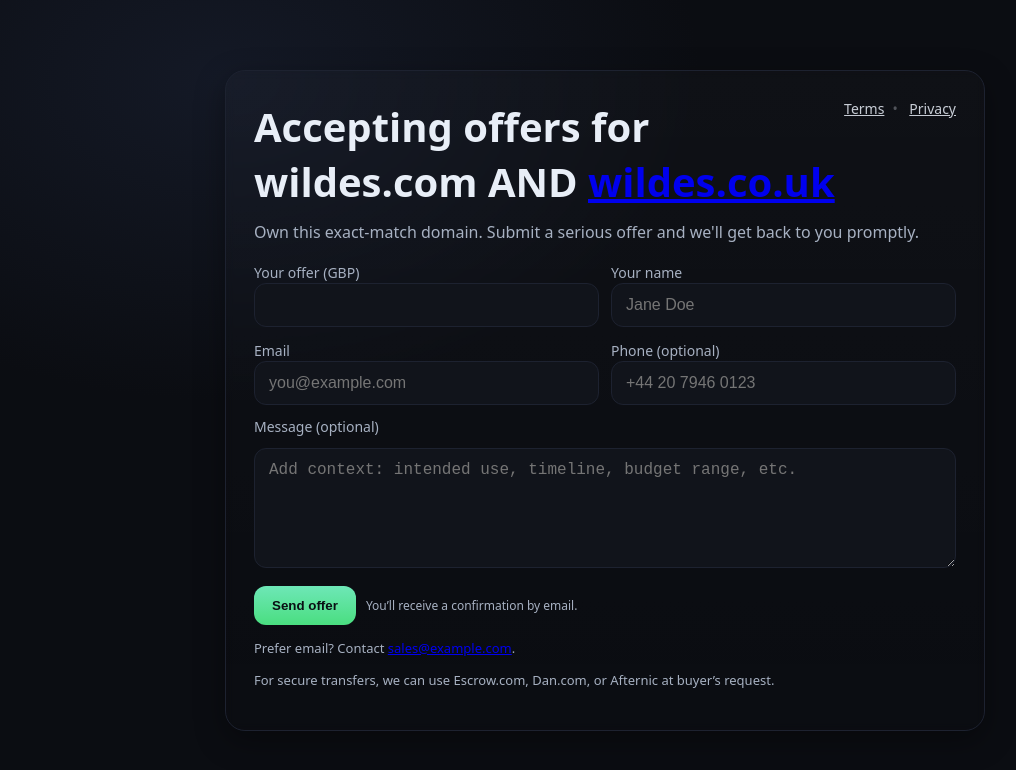
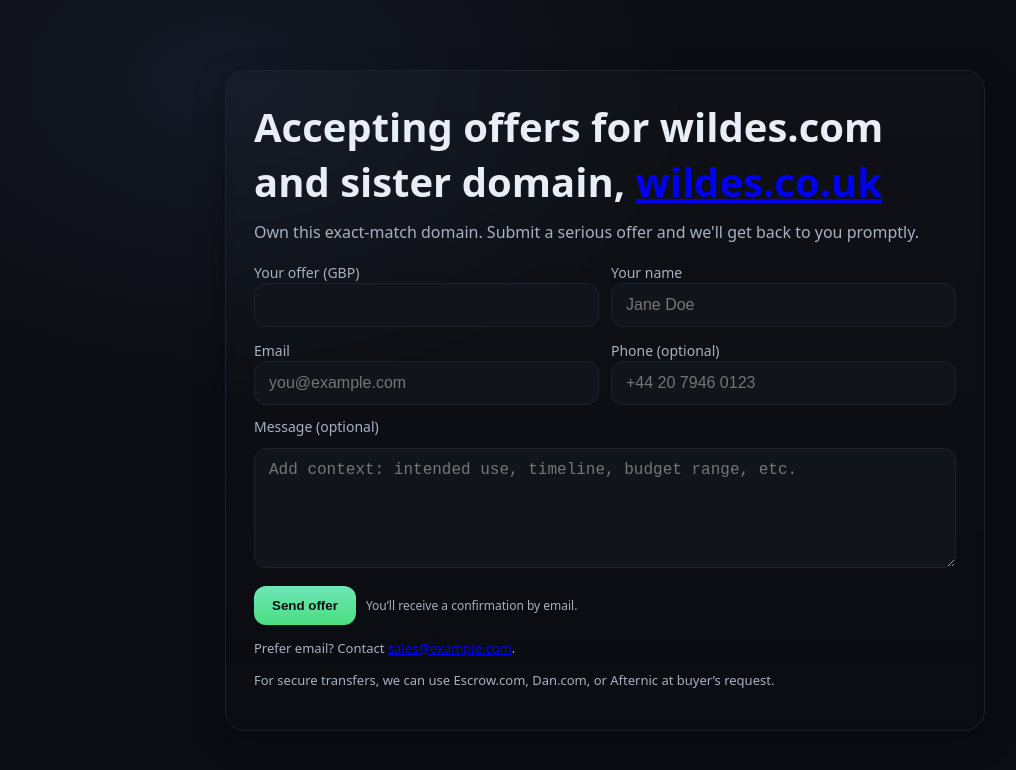
Before and after one commit to chrisbcuk/wildescom, a plain HTML site: page index.html in a window 1280 px wide. Shown: the whole page, without its empty margins (35-1051 px from the left). Drawn offline with Linux system fonts and the light colour scheme.

Commit message:
Update index.html

```diff
--- a/index.html
+++ b/index.html
@@ -97,12 +97,8 @@
 <body>
   <main class="wrap">
     <div class="card">
-      <div class="links" style="float:right; font-size:14px;">
-        <!-- Replace with your portfolio or terms if needed -->
-        <a href="#" rel="nofollow noopener">Terms</a><span class="sep">•</span>
-        <a href="#" rel="nofollow noopener">Privacy</a>
-      </div>
-      <h1>Accepting offers for wildes.com AND <a href="http://wildes.co.uk" target="_blank">wildes.co.uk</a></h1>
+
+      <h1>Accepting offers for wildes.com and sister domain, <a href="http://wildes.co.uk" target="_blank">wildes.co.uk</a></h1>
       <p class="lead">Own this exact-match domain. Submit a serious offer and we'll get back to you promptly.</p>
 
       <!-- Offer form via Formspree (free tier) -->
```
